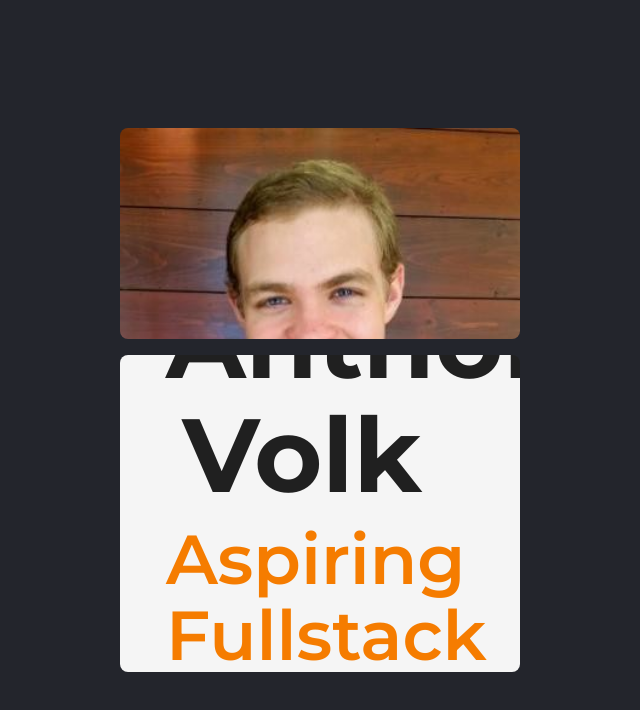
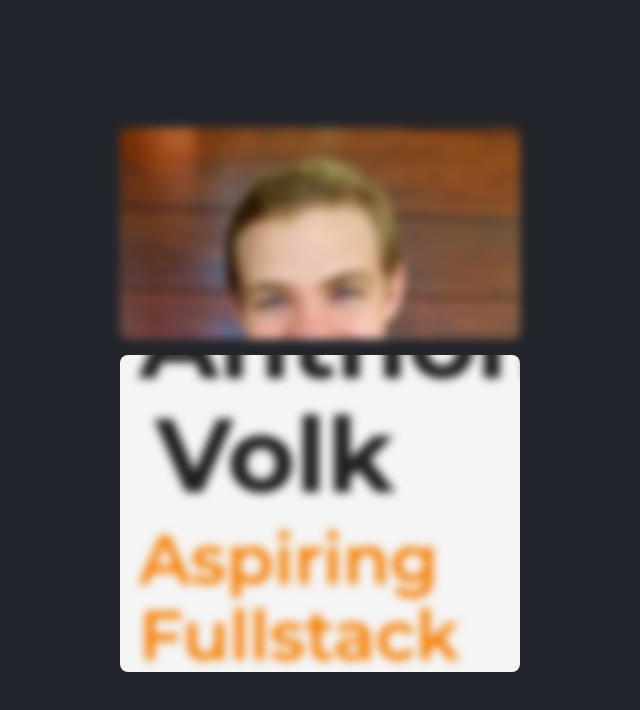
Before and after one commit to anth-volk/business-card, a React (Create React App) app: page / in a window 1280 px wide. Both pictures are taken after a click on the element 788 px from the left and 603 px from the top of the page. Shown: the top 710 px of the page, without its empty margins (320-960 px from the left). Built offline with nearby package versions, Linux system fonts and the light colour scheme.

Commit message:
Styling edits

```diff
--- a/src/App.css
+++ b/src/App.css
@@ -48,6 +48,7 @@
   :root {
     --background-color: #23252c;
     --l1-color: #f5f5f5;
+    --l2-color: #ddd;
     --button-color: rgba(255,255,255,0.87);
     --button-background: #115293;
     --app-max-width: 400px;
@@ -68,10 +69,10 @@
     --h1-color: rgba(255,255,255,0.87);
     --p-color: rgba(255,255,255,0.6);
     --l1-color: #121212;
+    --l2-color: black;
     --button-color: rgba(255,255,255,0.87);
     --button-background: #1769aa;
   }
-
 
 
   /* Tag Styling */
@@ -135,6 +136,7 @@
   .ImageContainer {
     height: 40%;
     overflow: hidden;
+    transition: filter 400ms linear;
   }
 
   .Headshot {
@@ -155,10 +157,12 @@
   .InfoHead {
     text-align: center;
     width: 100%;
+    transition: filter 400ms linear;
   }
 
   .InfoBody {
     padding-top: 1rem;
+    transition: filter 400ms linear;
   }
 
   .InfoFooter {
@@ -210,19 +214,39 @@
   }
 
   .SettingsMenu {
+    opacity: 100%;
     position: absolute;
+    visibility: visible;
     bottom: 100%;
     left: 0;
-    background-color: green;
+    background-color: var(--l2-color);
     width: 100%;
+    border-radius: 8px;
+    display: grid;
+    grid-template-rows: auto;
+    justify-items: center;
+    transition: opacity 400ms ease-in-out,
+      visibility 400ms ease-in-out;
+  }
+
+  .SettingsControls {
+    width: 100%;
+    display: flex;
+    flex-direction: row;
+    justify-content: center;
+    align-items: center;
+  }
+
+  .SettingsText {
+    font-size: var(--h2-size);
   }
 
   .switch {
     position: relative;
     display: inline-block;
-    width: calc(4.5 * var(--p-size));
+    width: calc(3.6 * var(--p-size));
     height: calc(2 * var(--p-size));
-    margin: 0 calc(0.5 * var(--p-size));
+    margin: calc(0.75 * var(--p-size));
   }
 
   .switch input {
@@ -234,12 +258,12 @@
   .slider {
     position: absolute;
     cursor: pointer;
-    top: 0;
+    top: 40%;
     left: 0;
     right: 0;
-    bottom: 0;
-    border-radius: 34px;
-    background-color: #ccc;
+    bottom: 40%;
+    border-radius: calc(2*var(--p-size));
+    background-color: white;
     -webkit-transition: 0.4s;
     transition: 0.4s;
   }
@@ -247,18 +271,20 @@
   .slider:before {
     position: absolute;
     content: "";
-    height: 20px;
-    width: 20px;
-    left: 4px;
-    bottom: 4px;
+    height: calc(1.6 * var(--p-size));
+    width: calc(1.6 * var(--p-size));
+    left: 0;
+    bottom: -150%;
     background-color: white;
     border-radius: 50%;
     -webkit-transition: 0.4s;
     transition: 0.4s;
+    box-shadow: 0px 0px 3px 3px rgba(0,0,0,0.3);
   }
 
+  input:checked + .slider:before,
   input:checked + .slider {
-    background-color: var(--accentColor);
+    background-color: #1769aa;
   }
 
   input:focus + .slider {
@@ -266,9 +292,24 @@
   }
 
   input:checked + .slider:before {
-    -webkit-transform: translateX(32px);
-    -ms-transform: translateX(32px);
-    transform: translateX(32px);
+    -webkit-transform: translateX(calc(2 * var(--p-size)));
+    -ms-transform: translateX(calc(2 * var(--p-size)));
+    -moz-transform: translateX(calc(2 * var(--p-size)));
+    transform: translateX(calc(2 * var(--p-size)));
+  }
+
+
+  /* isSettingsOpen Styling */
+  .blurred {
+    -webkit-filter: blur(5px);
+    filter: blur(5px);
+  }
+
+  .hidden {
+    opacity: 0%;
+    visibility: hidden;
+    transition: opacity 400ms ease-in-out,
+      visibility 400ms ease-in-out;
   }
 
   /* Accessibility */
--- a/src/App.js
+++ b/src/App.js
@@ -10,17 +10,22 @@ function App() {
   const [isDarkMode, setIsDarkMode] = useState(false);
   const [isSettingsOpen, setIsSettingsOpen] = useState(false);
 
-  function displaySettings() {};
+  function displaySettings() {
+    setIsSettingsOpen(prevState => !prevState);
+  };
+
+  function handleThemeChange() {
+    setIsDarkMode(prevState => !prevState);
+  };
 
 
   return (
-    <main className="App">
-      {isDarkMode === true && <div className="darkMode" />}
-      <section className="ImageContainer">
+    <main className={`App ${isDarkMode ? "darkMode" : ""}`}>
+      <section className={`ImageContainer ${isSettingsOpen ? "blurred" : ""}`}>
         <img className="Headshot" src={headshot} alt="Anthony Volk seated in front of brown background"/>
       </section>
       <section className="InfoContainer">
-        <div className="InfoHead">
+        <div className={`InfoHead ${isSettingsOpen? "blurred" : ""}`}>
           <h1>Anthony Volk</h1>
           <h2 className="InfoHead_position">Aspiring Fullstack Developer</h2>
           <a className="InfoHead_link" href="http://www.anthonyvolk.com" target="_blank" rel="noreferrer"><p>anthonyvolk.com</p></a>
@@ -29,7 +34,7 @@ function App() {
             <a className="ButtonLinkedIn" href="https://linkedin.com/in/anthonyvolk"><i class="fa-brands fa-linkedin"></i><p>LinkedIn</p></a>
           </div>
         </div>
-        <div className="InfoBody">
+        <div className={`InfoBody ${isSettingsOpen ? "blurred" : ""}`}>
           <h2>About Me</h2>
           <p>I'm an aspiring fullstack developer with an interest in ethical and just tech that empowers individuals and changes communities. I'm currently looking for full-time and freelance work where I can use my tech skills to make an impact.</p>
           <h2>Interests</h2>
@@ -39,17 +44,20 @@ function App() {
           <a className="ButtonFooter" href="https://github.com/anth-volk"><i className="fa-brands fa-square-github"></i></a>
           <a className="ButtonFooter" href="https://codesandbox.io/u/anth-volk"><i className="fa-regular fa-square"></i></a>
           <div className="ButtonFooter" onClick={displaySettings}><i className="fa-solid fa-gear"></i></div>
-          <div className="SettingsMenu">
+          <div className={`SettingsMenu ${isSettingsOpen ? "" : "hidden"}`}>
+            <h2 className="SettingsHeader">Settings</h2>
+            <div className="SettingsControls">
+              <p className="SettingsText">Light Mode</p>
               <label className="switch">
                 <input
                   type="checkbox"
-                aria-labelledby="App_themeLabel--dark"
-                /*
+                  value={isDarkMode}
                   onChange={handleThemeChange}
-                */
                 />
                 <span className="slider"></span>
               </label>
+              <p className="SettingsText">Dark Mode</p>
+            </div>
           </div>
         </div>
       </section>
```
Lines whose indentation alone changed are shown as unchanged.
